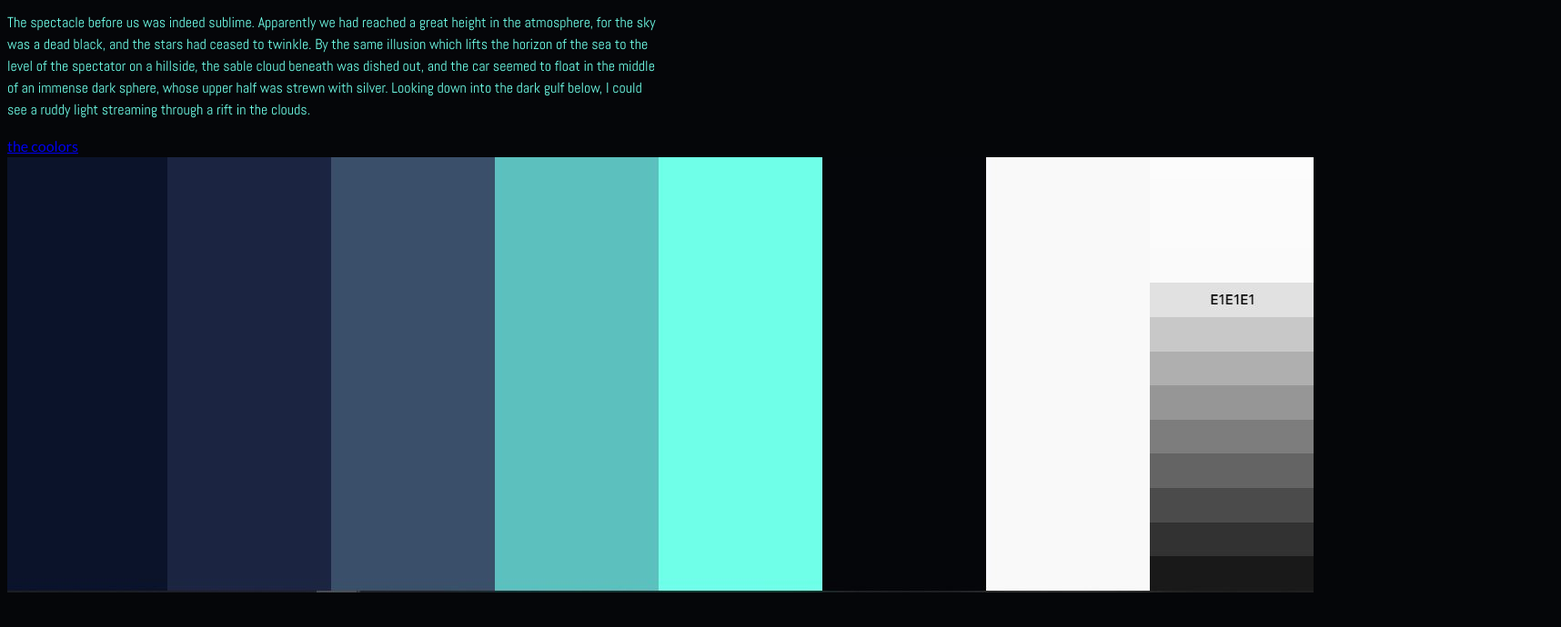
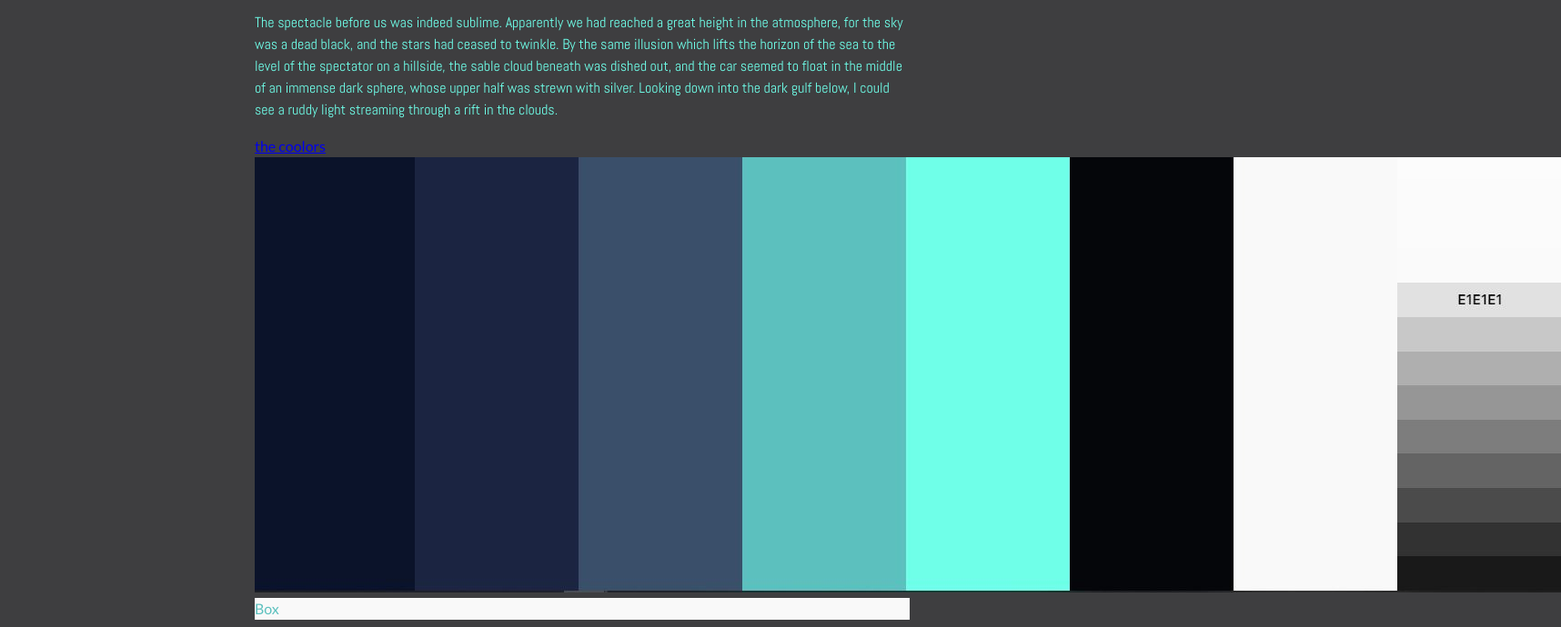
Before and after one commit to nkuehlem/portfolio, a plain HTML site: page index.html in a window 1280 px wide. Shown: the part 614-1304 px from the top of the page at 91% size, 1716 px wide, since content can reach past the window. Before the commit the page ends 1280 px from the top, so only its background shows below. Drawn offline with Linux system fonts and the light colour scheme.

Commit message:
bg color change

```diff
--- a/index.html
+++ b/index.html
@@ -29,6 +29,7 @@
         <a href="https://coolors.co/0b132b-1c2541-3a506b-5bc0be-6fffe9-050609-f9f9f9-e1e1e1">the coolors
         <img src="images/coolors.JPG" alt="palette">
         </a>
+        <div class="box">Box</div>
 
     </main>
 
--- a/style.css
+++ b/style.css
@@ -16,7 +16,8 @@ text color
 /*************************************
 gray color
 *************************************/
-
+    --color-gray-lighter1: #E1E1E1;
+    --color-gray: #3e3e40;
 /*************************************
 fonts
 *************************************/
@@ -53,12 +54,17 @@ body {
 Main layout
 *************************************/
 body {
-    background-color: var(--color-black);
+    background-color: var(--color-gray);
 }
 
 main {
     line-height: 1.5;
+    margin: auto;
     max-width: 45rem;
+}
+.box {
+    color: var(--color-secondary);
+    background-color: var(--color-white);
 }
 /*************************************
 links
```
